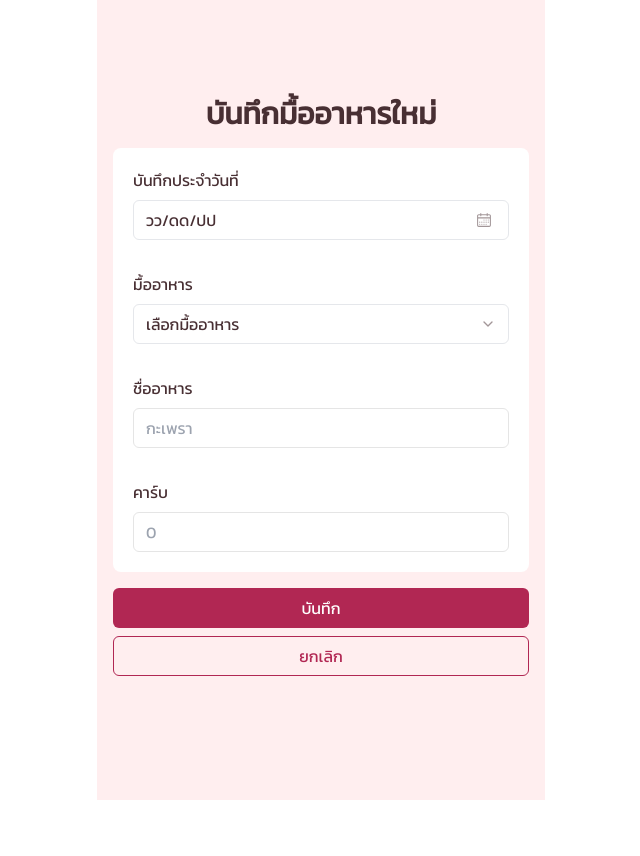
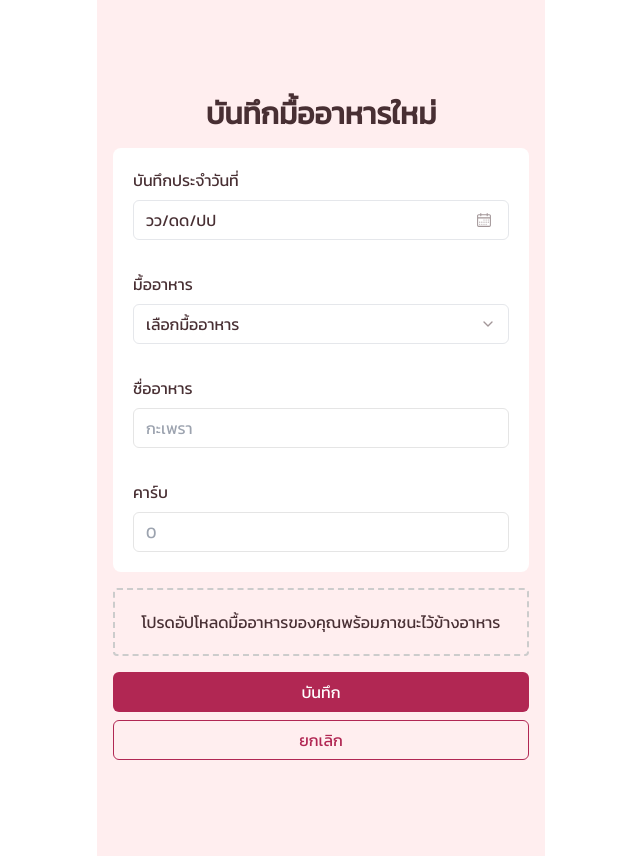
Before and after one commit to NattawatC/khaoniew, a Next.js app: page /addFood in a window 1280 px wide. Shown: the whole page, without its empty margins (319-959 px from the left). Before the commit the page ends 800 px from the top, so only its background shows below. Built offline with nearby package versions, Linux system fonts and the light colour scheme.

Commit message:
Image upload and pixel array conversion
Image upload is working and converted to pixelarray

```diff
--- a/package.json
+++ b/package.json
@@ -20,14 +20,17 @@
     "@radix-ui/react-tabs": "^1.0.4",
     "@remixicon/react": "^4.1.1",
     "@tremor/react": "^3.14.0",
+    "cb": "^0.1.1",
     "class-variance-authority": "^0.7.0",
     "clsx": "^2.1.0",
     "date-fns": "^3.3.1",
+    "get-pixels": "^3.3.3",
     "lucide-react": "^0.330.0",
     "next": "14.1.0",
     "react": "^18",
     "react-day-picker": "^8.10.0",
     "react-dom": "^18",
+    "react-dropzone": "^14.2.3",
     "react-hook-form": "^7.50.1",
     "react-icons": "^5.0.1",
     "tailwind-merge": "^2.2.1",
--- /dev/null
+++ b/src/components/ImageUploader.tsx
@@ -0,0 +1,35 @@
+import React, { useCallback } from "react"
+import { useDropzone } from "react-dropzone"
+
+interface ImageUploaderProps {
+  onUpload: (files: File[]) => void
+}
+
+const ImageUploader: React.FC<ImageUploaderProps> = ({ onUpload }) => {
+  const onDrop = useCallback(
+    (acceptedFiles: File[]) => {
+      // Do something with the uploaded files
+      onUpload(acceptedFiles)
+    },
+    [onUpload]
+  )
+
+  const { getRootProps, getInputProps } = useDropzone({ onDrop })
+
+  const dropzoneStyle: React.CSSProperties = {
+    border: "2px dashed #cccccc",
+    borderRadius: "4px",
+    padding: "20px",
+    textAlign: "center",
+    cursor: "pointer",
+  }
+
+  return (
+    <div {...getRootProps()} style={dropzoneStyle}>
+      <input {...getInputProps()} />
+      <p>โปรดอัปโหลดมื้ออาหารของคุณพร้อมภาชนะไว้ข้างอาหาร</p>
+    </div>
+  )
+}
+
+export default ImageUploader
--- a/src/pages/addFood.tsx
+++ b/src/pages/addFood.tsx
@@ -1,3 +1,4 @@
+import ImageUploader from "@/components/ImageUploader"
 import { MainLayout } from "@/components/layout"
 import { Button } from "@/components/ui/button"
 import { Calendar } from "@/components/ui/calendar"
@@ -28,6 +29,7 @@ import { CalendarIcon } from "@radix-ui/react-icons"
 import { format } from "date-fns"
 import { NextPage } from "next"
 import { useRouter } from "next/router"
+import { useState } from "react"
 import { useForm } from "react-hook-form"
 import { z } from "zod"
 
@@ -40,7 +42,9 @@ const formSchema = z.object({
 
 export function FoodForm() {
   const router = useRouter()
-  const patientId = localStorage.getItem("patientId")
+  const [pixelArray, setPixelArray] = useState<number[][] | null>(null)
+  const patientId =
+    typeof window !== "undefined" ? localStorage.getItem("patientId") : null
   // 1. Define your form.
   const form = useForm<z.infer<typeof formSchema>>({
     resolver: zodResolver(formSchema),
@@ -82,6 +86,55 @@ export function FoodForm() {
 
   function unSubmit() {
     router.push("/foodLog")
+  }
+
+  const [uploadedFiles, setUploadedFiles] = useState<File[] | null>(null)
+
+  // const handleUpload = (files: File[]) => {
+  //   console.log(pixelArray)
+  //   console.log(files)
+  //   setUploadedFiles(files) // Save the uploaded files to state
+  // }
+
+  const handleUpload = async (files: File[]) => {
+    try {
+      const file = files[0] // Assuming only one file is uploaded
+      const imageUrl = URL.createObjectURL(file)
+
+      const img = new Image()
+      img.onload = () => {
+        const canvas = document.createElement("canvas")
+        const ctx = canvas.getContext("2d")
+        if (!ctx) {
+          console.error("Canvas context not supported")
+          return
+        }
+        canvas.width = img.width
+        canvas.height = img.height
+        ctx.drawImage(img, 0, 0)
+
+        const imageData = ctx.getImageData(0, 0, canvas.width, canvas.height)
+        const pixelArray: number[][] = []
+
+        // Loop through each pixel and extract its RGB values
+        for (let i = 0; i < imageData.data.length; i += 4) {
+          const r = imageData.data[i]
+          const g = imageData.data[i + 1]
+          const b = imageData.data[i + 2]
+          const a = imageData.data[i + 3] // Alpha channel (transparency)
+
+          // Add RGB values to pixelArray
+          pixelArray.push([r, g, b, a])
+        }
+
+        console.log(pixelArray)
+        setPixelArray(pixelArray)
+      }
+
+      img.src = imageUrl
+    } catch (error) {
+      console.error("Error handling upload:", error)
+    }
   }
 
   return (
@@ -207,7 +260,17 @@ export function FoodForm() {
               />
             </div>
           </div>
-
+          <ImageUploader onUpload={handleUpload} />
+          {uploadedFiles && uploadedFiles.length > 0 && (
+            <div>
+              <h2>Uploaded Files:</h2>
+              <ul>
+                {uploadedFiles.map((fileData, index) => (
+                  <li key={index}>{fileData.name}</li>
+                ))}
+              </ul>
+            </div>
+          )}
           <div className="flex flex-col gap-2 ">
             <Button
               className="bg-secondary text-white w-full text-base rounded-md"
```
Also changed, not shown: 1 other file (tests, documents, lock files or other folders).
